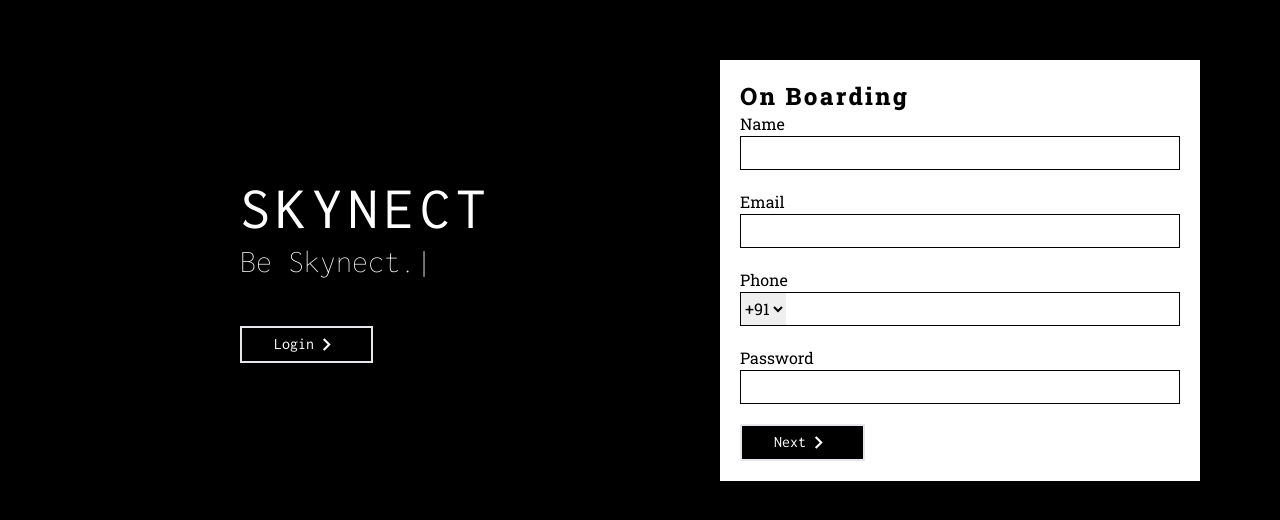
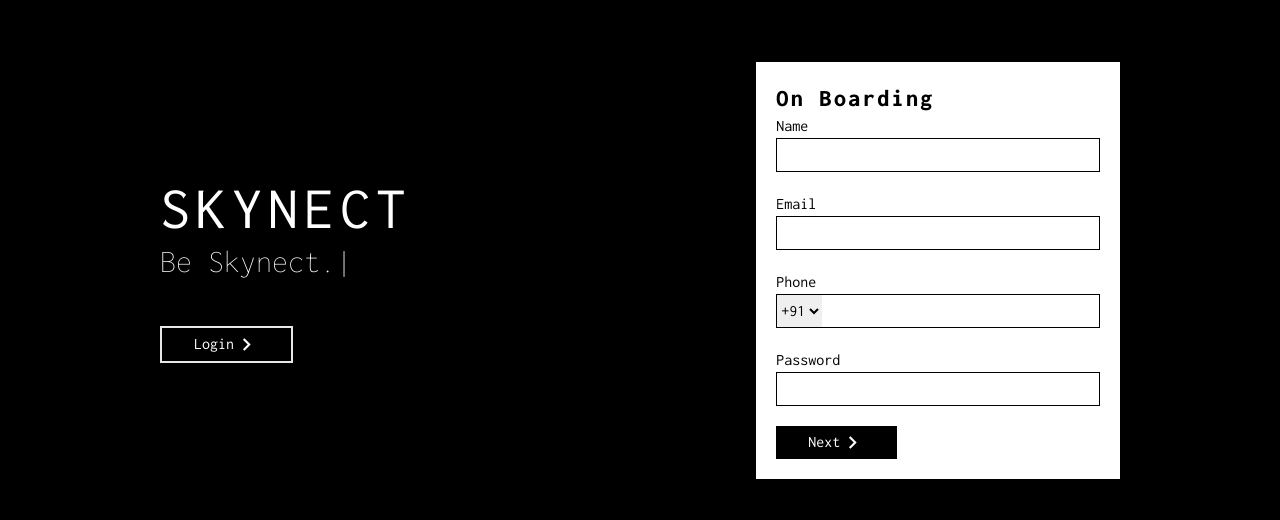
Before and after one commit to karthik-pv/firebase-skynect, a React (Create React App) app: page /onboard in a window 1280 px wide. Shown: the part 130-650 px from the top of the page. Built offline with nearby package versions, Linux system fonts and the light colour scheme; what tailwindcss-patterns would draw is missing.

Commit message:
minor chnage

```diff
--- a/src/App.jsx
+++ b/src/App.jsx
@@ -1,16 +1,13 @@
 import React from 'react'
 import { Route, Routes } from 'react-router-dom'
-import Home from './pages/Home'
-import Login from './components/Login'
+import Login from './pages/Login'
 import OnBoard from './pages/OnBoard'
 
 const App = () => {
   return (
     <Routes>
-      <Route path='/' element={<Home />}>
-        <Route index element={<Login />} />
-        <Route path='/onboard' element={<OnBoard />} />
-      </Route>
+      <Route path='/' element={<Login />} />
+      <Route path='/onboard' element={<OnBoard />} />
     </Routes>
   )
 }
--- a/src/components/Login.jsx
+++ /dev/null
@@ -1,31 +0,0 @@
-import React from 'react'
-import { MdOutlineKeyboardArrowRight } from "react-icons/md"
-
-const Login = () => {
-    return (
-        <div className='bg-white text-black m-20 p-5'>
-            <span className='text-2xl tracking-widest font-inconsolata font-extrabold'>Login</span>
-            <div className='font-inconsolata flex flex-col my-5'>
-                <label for='phone'>Phone</label>
-                <div className='border border-black flex'>
-                    <select>
-                        <option defaultChecked>+91</option>
-                    </select>
-                    <input type='tel' id='phone' pattern="[789][0-9]{9}" className='text-black outline-none py-1 px-2 w-full tracking-widest' />
-                </div>
-            </div>
-            <div className='font-inconsolata flex flex-col'>
-                <label for='password'>Password</label>
-                <input type='password' id='password' className='text-black border border-black outline-none py-1 px-2 w-full tracking-widest' />
-            </div>
-            <div className='my-5'>
-                <button className='font-inconsolata flex items-center bg-black text-white border-2 py-1 px-8'>
-                    Sign in
-                    <MdOutlineKeyboardArrowRight size={25} />
-                </button>
-            </div>
-        </div>
-    )
-}
-
-export default Login
--- /dev/null
+++ b/src/components/Skynect.jsx
@@ -0,0 +1,53 @@
+import React from 'react'
+import { TypeAnimation } from 'react-type-animation'
+import { MdOutlineKeyboardArrowRight } from "react-icons/md"
+import { Link, useLocation } from 'react-router-dom'
+
+const Skynect = () => {
+
+    const location = useLocation()
+
+    return (
+        <div className='flex flex-col justify-center m-20 w-1/2 gap-10'>
+            <div className='flex flex-col'>
+                <span className='text-6xl tracking-widest font-inconsolata capitalize'>SKYNECT</span>
+                <div>
+                    <TypeAnimation
+                        sequence={[
+                            'Be Limitless.',
+                            1000,
+                            'Be Connected.',
+                            1000,
+                            'Be Skynect.',
+                            1000
+                        ]}
+                        wrapper="span"
+                        speed={50}
+                        style={{ fontSize: '2em', fontFamily: 'Inconsolata', fontWeight: 'lighter' }}
+                        repeat={Infinity}
+                    />
+                </div>
+            </div>
+            <div>
+                {
+                    location.pathname === '/onboard' ?
+                        <Link to='/'>
+                            <button className='font-inconsolata flex items-center bg-black text-white border-2 py-1 px-8 hover:bg-white hover:text-black'>
+                                Login
+                                <MdOutlineKeyboardArrowRight size={25} />
+                            </button>
+                        </Link>
+                        :
+                        <Link to='/onboard'>
+                            <button className='font-inconsolata flex items-center bg-black text-white border-2 py-1 px-8 hover:bg-white hover:text-black'>
+                                Get On Board
+                                <MdOutlineKeyboardArrowRight size={25} />
+                            </button>
+                        </Link>
+                }
+            </div>
+        </div>
+    )
+}
+
+export default Skynect
--- a/src/pages/Home.jsx
+++ /dev/null
@@ -1,58 +0,0 @@
-import React from 'react'
-import { TypeAnimation } from 'react-type-animation'
-import { MdOutlineKeyboardArrowRight } from "react-icons/md"
-import { Link, Outlet, useLocation } from 'react-router-dom'
-
-const Home = () => {
-
-    const location = useLocation()
-
-    return (
-        <div className='bg-black opacity-100 text-white h-screen flex pattern-hive-white/15'>
-            <div className='w-1/2 flex flex-col justify-center pl-60 gap-10'>
-                <div className='flex flex-col'>
-                    <span className='text-6xl tracking-widest font-inconsolata capitalize'>SKYNECT</span>
-                    <div>
-                        <TypeAnimation
-                            sequence={[
-                                'Be Limitless.',
-                                1000,
-                                'Be Connected.',
-                                1000,
-                                'Be Skynect.',
-                                1000
-                            ]}
-                            wrapper="span"
-                            speed={50}
-                            style={{ fontSize: '2em', fontFamily: 'Inconsolata', fontWeight: 'lighter' }}
-                            repeat={Infinity}
-                        />
-                    </div>
-                </div>
-                <div>
-                    {
-                        location.pathname === '/onboard' ?
-                            <Link to='/'>
-                                <button className='font-inconsolata flex items-center bg-black text-white border-2 py-1 px-8 hover:bg-white hover:text-black'>
-                                    Login
-                                    <MdOutlineKeyboardArrowRight size={25} />
-                                </button>
-                            </Link>
-                            :
-                            <Link to='/onboard'>
-                                <button className='font-inconsolata flex items-center bg-black text-white border-2 py-1 px-8 hover:bg-white hover:text-black'>
-                                    Get On Board
-                                    <MdOutlineKeyboardArrowRight size={25} />
-                                </button>
-                            </Link>
-                    }
-                </div>
-            </div>
-            <div className='flex flex-col justify-center w-1/2'>
-                <Outlet />
-            </div>
-        </div>
-    )
-}
-
-export default Home
--- /dev/null
+++ b/src/pages/Login.jsx
@@ -0,0 +1,37 @@
+import React from 'react'
+import Skynect from '../components/Skynect'
+import { MdOutlineKeyboardArrowRight } from 'react-icons/md'
+
+const Home = () => {
+    return (
+        <div className='bg-black opacity-100 text-white h-screen flex items-center pattern-hive-white/15 px-20'>
+            <Skynect />
+            <div className='flex flex-col justify-center w-3/5'>
+                <div className='bg-white text-black m-20 p-5'>
+                    <span className='text-2xl tracking-widest font-inconsolata font-extrabold'>Login</span>
+                    <div className='font-inconsolata flex flex-col my-5'>
+                        <label for='phone'>Phone</label>
+                        <div className='border border-black flex'>
+                            <select>
+                                <option defaultChecked>+91</option>
+                            </select>
+                            <input type='tel' id='phone' pattern="[789][0-9]{9}" className='text-black outline-none py-1 px-2 w-full tracking-widest' />
+                        </div>
+                    </div>
+                    <div className='font-inconsolata flex flex-col'>
+                        <label for='password'>Password</label>
+                        <input type='password' id='password' className='text-black border border-black outline-none py-1 px-2 w-full tracking-widest' />
+                    </div>
+                    <div className='my-5'>
+                        <button className='font-inconsolata flex items-center bg-black text-white border-2 py-1 px-8'>
+                            Sign in
+                            <MdOutlineKeyboardArrowRight size={25} />
+                        </button>
+                    </div>
+                </div>
+            </div>
+        </div>
+    )
+}
+
+export default Home
--- a/src/pages/OnBoard.jsx
+++ b/src/pages/OnBoard.jsx
@@ -1,40 +1,46 @@
 import React from 'react'
+import Skynect from '../components/Skynect'
 import { MdOutlineKeyboardArrowRight } from 'react-icons/md'
 
 const OnBoard = () => {
     return (
+        <div className='bg-black opacity-100 text-white h-screen flex items-center pattern-hive-white/15 px-20'>
+            <Skynect />
+            <div className='flex flex-col justify-center w-3/5'>
                 <div className='bg-white text-black m-20 p-5'>
-            <span className='text-2xl tracking-widest font-extrabold font-robo'>On Boarding</span>
+                    <span className='text-2xl tracking-widest font-extrabold font-inconsolata'>On Boarding</span>
                     <form className='flex flex-col gap-5'>
-                <div className='font-robo flex flex-col'>
+                        <div className='font-inconsolata flex flex-col'>
                             <label for='name'>Name</label>
-                    <input type='text' id='name' className='text-black border border-black outline-none py-1 px-2 w-full tracking-widest' />
+                            <input type='text' id='name' className='text-black border border-black outline-none py-1 px-2 w-full tracking-widest' required />
                         </div>
-                <div className='font-robo flex flex-col'>
+                        <div className='font-inconsolata flex flex-col'>
                             <label for='email'>Email</label>
-                    <input type='email' id='email' className='text-black border border-black outline-none py-1 px-2 w-full tracking-widest' />
+                            <input type='email' id='email' className='text-black border border-black outline-none py-1 px-2 w-full tracking-widest' required />
                         </div>
-                <div className='font-robo flex flex-col'>
+                        <div className='font-inconsolata flex flex-col'>
                             <label for='phone'>Phone</label>
                             <div className='border border-black flex'>
                                 <select>
                                     <option defaultChecked>+91</option>
                                 </select>
-                        <input type='tel' id='phone' pattern="[789][0-9]{9}" className='text-black outline-none py-1 px-2 w-full tracking-widest' />
+                                <input type='tel' id='phone' pattern="[789][0-9]{9}" className='text-black outline-none py-1 px-2 w-full tracking-widest' required />
                             </div>
                         </div>
-                <div className='font-robo flex flex-col'>
+                        <div className='font-inconsolata flex flex-col'>
                             <label for='password'>Password</label>
-                    <input type='password' id='password' className='text-black border border-black outline-none py-1 px-2 w-full tracking-widest' />
+                            <input type='password' id='password' className='text-black border border-black outline-none py-1 px-2 w-full tracking-widest' required />
                         </div>
                         <div>
-                    <button className='font-inconsolata flex items-center bg-black text-white border-2 py-1 px-8 hover:border-white hover:bg-white hover:text-black hover:underline'>
+                            <button className='font-inconsolata flex items-center bg-black text-white py-1 px-8 hover:underline'>
                                 Next
                                 <MdOutlineKeyboardArrowRight size={25} />
                             </button>
                         </div>
                     </form>
                 </div>
+            </div>
+        </div>
     )
 }
 
```
Lines whose indentation alone changed are shown as unchanged.
